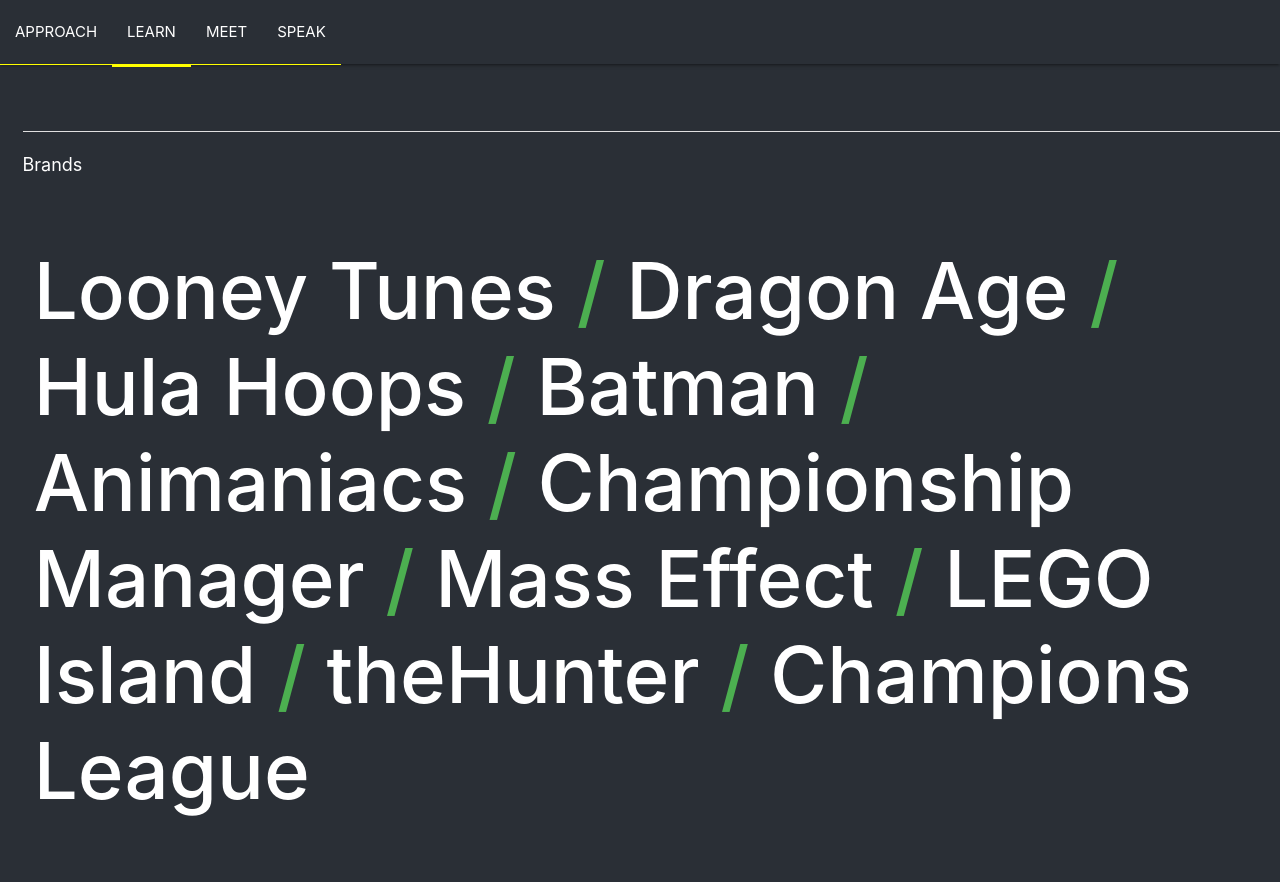
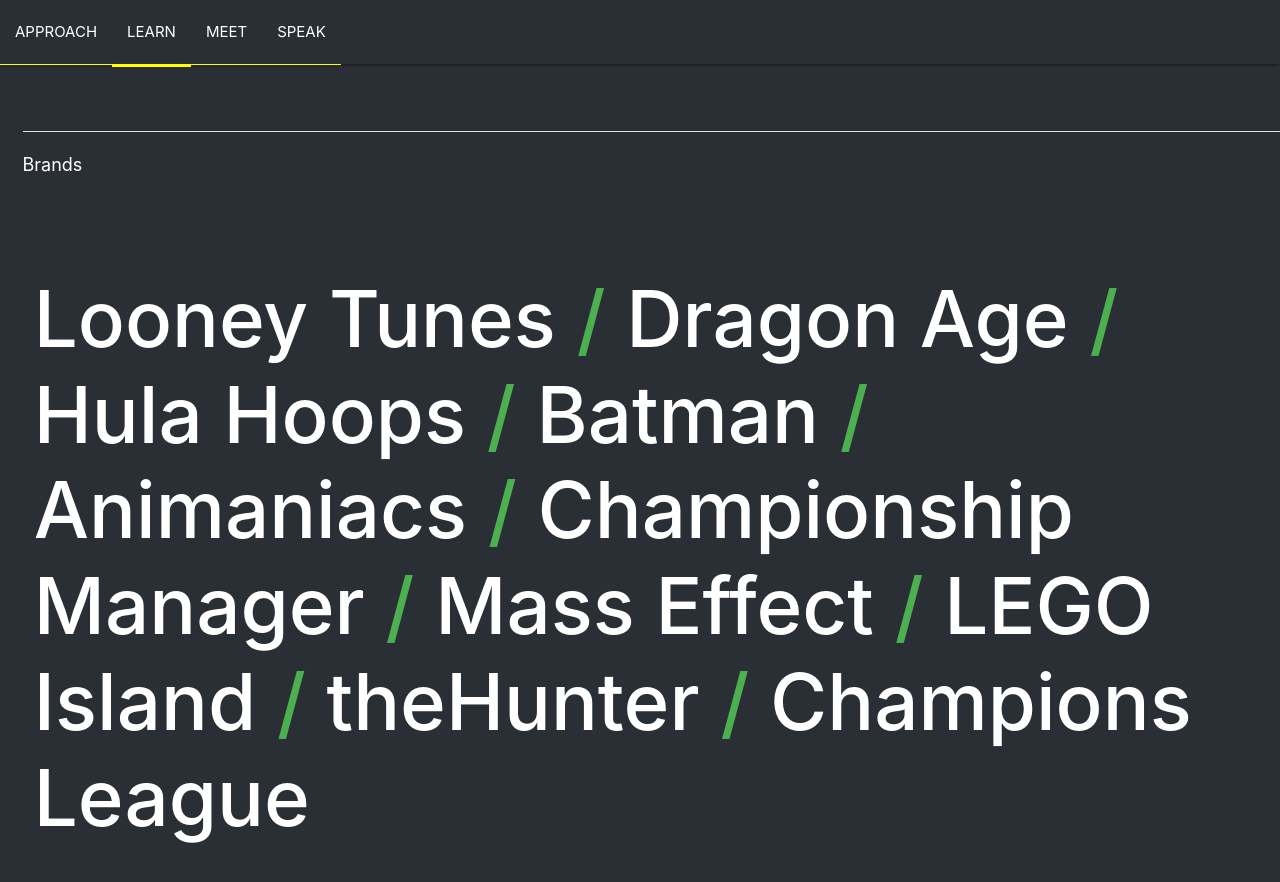
Before and after one commit to roskelld/vgcc-site, a Jekyll site: the page built from index.html, in a window 1280 px wide and 900 px high, scrolled down 4351 px. Shown: the top 882 px of the window. Built offline with Jekyll 4.4.1, drawn with Linux system fonts in a browser that asks for light colours.

Commit message:
Tweaked page layout

```diff
--- a/css/style.css
+++ b/css/style.css
@@ -11,6 +11,10 @@
 }
 /* SITE COLORS */
 .site-grey { background-color: #2a2f36 !important; }
+
+.full {
+    min-height: 80vh;
+}
 
 .full-height {
     position: relative;
--- a/index.html
+++ b/index.html
@@ -6,7 +6,7 @@
 ---
 
 <!-- START PAGE -->
-<section id="main" class="hero white-text scrollspy full-panel">
+<section id="main" class="hero white-text scrollspy full">
     <div class="row">
         <div class="col s11 m9 l6">
             <h1>Game Seers is a video game project <span class="green-text">validation</span> service based in the UK and Canada.</h1>
@@ -19,7 +19,7 @@
     </div>
 </section>
 
-<section id="approach" class="hero white-text scrollspy">
+<section id="approach" class="hero white-text scrollspy full">
     <div class="divider"></div>
     <p>Approach</p>
     <div class="row">
@@ -63,7 +63,7 @@
     </div>
 </section>
 
-<section id="learn" class="white-text scrollspy">
+<section id="learn" class="white-text scrollspy full">
     <div class="hero">
         <div class="divider"></div>
         <p>Learn</p>
@@ -98,8 +98,10 @@
         <p>Companies</p>
 
         <div class="row full-panel">
-            <div class="col s12">
-                <h1>LEGO <span class="green-text">/</span> Warner Bros. <span class="green-text">/</span> UEFA <span class="green-text">/</span> EA <span class="green-text">/</span> DC Comics <span class="green-text">/</span> BioWare <span class="green-text">/</span> Sport Relief <span class="green-text">/</span> Sierra Entertaiment <span class="green-text">/</span> KP Snacks <span class="green-text">/</span> Codemasters <span class="green-text">/</span> Eidos (Square Enix) <span class="green-text">/</span> GREE <span class="green-text">/</span> Octro <span class="green-text">/</span> Ace Viral <span class="green-text">/</span> Take 2 Interactive <span class="green-text">/</span> Massive Entertainment <span class="green-text">/</span> Avalanche Studios</h1>
+            <div class="center-panel">
+                <div class="col s12">
+                    <h1>LEGO <span class="green-text">/</span> Warner Bros. <span class="green-text">/</span> UEFA <span class="green-text">/</span> EA <span class="green-text">/</span> DC Comics <span class="green-text">/</span> BioWare <span class="green-text">/</span> Sport Relief <span class="green-text">/</span> Sierra Entertaiment <span class="green-text">/</span> KP Snacks <span class="green-text">/</span> Codemasters <span class="green-text">/</span> Eidos (Square Enix) <span class="green-text">/</span> GREE <span class="green-text">/</span> Octro <span class="green-text">/</span> Ace Viral <span class="green-text">/</span> Take 2 Interactive <span class="green-text">/</span> Massive Entertainment <span class="green-text">/</span> Avalanche Studios</h1>
+                </div>
             </div>
         </div>
 
@@ -107,8 +109,10 @@
         <p>Brands</p>
 
         <div class="row full-panel">
-            <div class="col s12">
-                <h1>Looney Tunes <span class="green-text">/</span> Dragon Age <span class="green-text">/</span> Hula Hoops <span class="green-text">/</span> Batman <span class="green-text">/</span> Animaniacs <span class="green-text">/</span> Championship Manager <span class="green-text">/</span> Mass Effect <span class="green-text">/</span> LEGO Island <span class="green-text">/</span> theHunter <span class="green-text">/</span> Champions League </h1>
+            <div class="center-panel">
+                <div class="col s12">
+                    <h1>Looney Tunes <span class="green-text">/</span> Dragon Age <span class="green-text">/</span> Hula Hoops <span class="green-text">/</span> Batman <span class="green-text">/</span> Animaniacs <span class="green-text">/</span> Championship Manager <span class="green-text">/</span> Mass Effect <span class="green-text">/</span> LEGO Island <span class="green-text">/</span> theHunter <span class="green-text">/</span> Champions League </h1>
+                </div>
             </div>
         </div>
 
@@ -165,7 +169,7 @@
 
 </section>
 
-<section id="meet" class="white-text scrollspy">
+<section id="meet" class="white-text scrollspy full">
     <div class="hero">
         <div class="divider"></div>
         <p>Meet</p>
@@ -223,7 +227,7 @@
     </div>
 </section>
 
-<section id="speak" class="hero white-text scrollspy">
+<section id="speak" class="hero white-text scrollspy full">
     <div class="divider"></div>
     <p>Speak</p>
     <div class="row">
@@ -243,7 +247,7 @@
     </div>
 </section>
 
-<section id="email" class="hero white-text scrollspy">
+<section id="email" class="hero white-text scrollspy full">
     <div class="divider"></div>
     <p>Contact</p>
     <div class="row">
```
